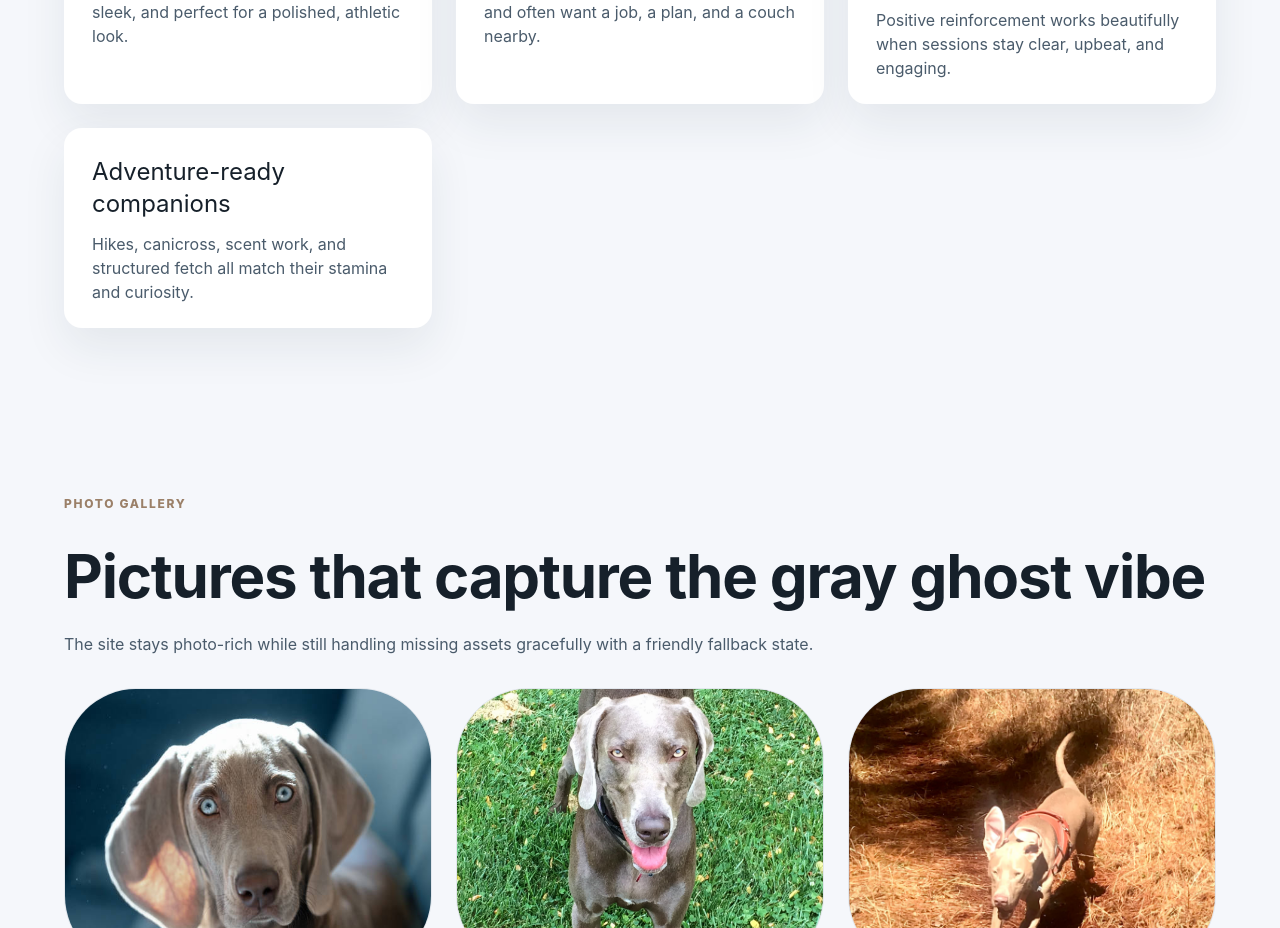
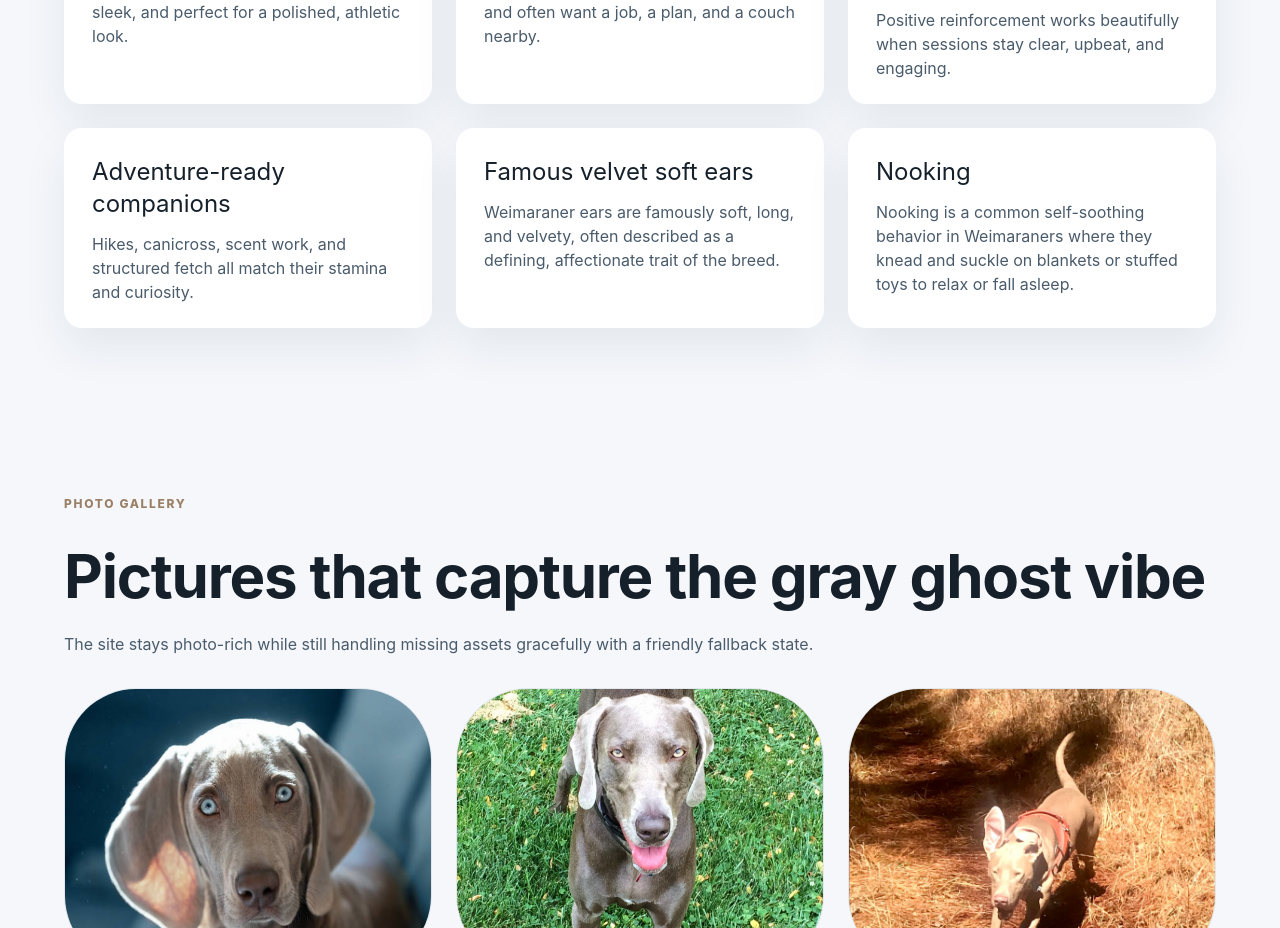
Before and after one commit to evilbeliver/weimwisdom, a Next.js app: page / in a window 1280 px wide. Shown: the part 2346-3274 px from the top of the page. Built offline with nearby package versions, Linux system fonts and the light colour scheme.

Commit message:
updated home page

```diff
--- a/src/data/siteContent.ts
+++ b/src/data/siteContent.ts
@@ -87,6 +87,14 @@ export const breedFacts: SpotlightCard[] = [
   {
     title: 'Adventure-ready companions',
     description: 'Hikes, canicross, scent work, and structured fetch all match their stamina and curiosity.',
+  },
+  {
+    title: 'Famous velvet soft ears',
+    description: 'Weimaraner ears are famously soft, long, and velvety, often described as a defining, affectionate trait of the breed.',
+  },
+  {
+    title: 'Nooking',
+    description: 'Nooking is a common self-soothing behavior in Weimaraners where they knead and suckle on blankets or stuffed toys to relax or fall asleep.',
   },
 ];
 
```
